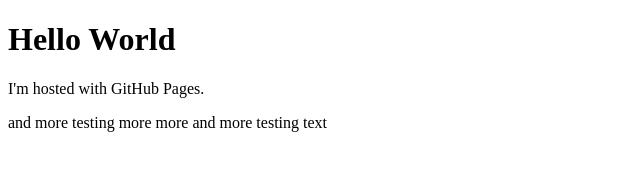
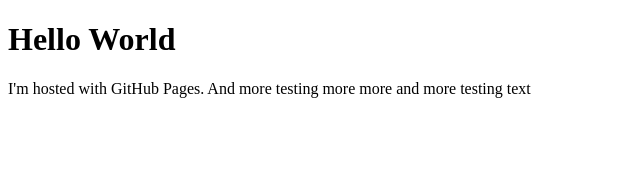
Before and after one commit to JohnTelford/johntelford.github.io, a plain HTML site: page index.html in a window 1280 px wide. Shown: the whole page, without its empty margins (0-640 px from the left). Drawn offline with Linux system fonts and the light colour scheme.

Commit message:
refactor

```diff
--- a/index.html
+++ b/index.html
@@ -2,7 +2,6 @@
 <html>
 <body>
 <h1>Hello World</h1>
-<p>I'm hosted with GitHub Pages.</p>
-<p>and more testing more more and more testing text</p>
+<p>I'm hosted with GitHub Pages. And more testing more more and more testing text</p>
 </body>
 </html>
```
